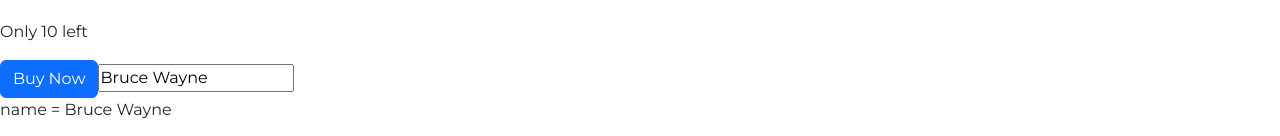
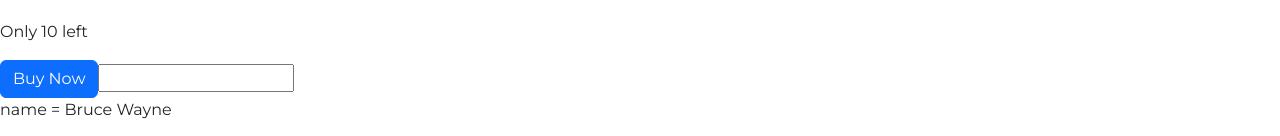
Before and after one commit to Subhro-ai/learningAngular, an Angular app: page / in a window 1280 px wide. Shown: the part 661-797 px from the top of the page. Built offline with nearby package versions, Linux system fonts and the light colour scheme.

Commit message:
Property binding 2

```diff
--- a/src/app/product-list/product-list.component.html
+++ b/src/app/product-list/product-list.component.html
@@ -5,5 +5,5 @@
 <p>Discounted Price : {{ getDiscount().toFixed(0) }} </p>
 <p> {{ product.inStock > 0 ? 'Only ' + product.inStock + ' left' : "Not in stock" }} </p>
 <button type="button" class="btn btn-primary" [disabled] = " !(product.inStock > 0) ">Buy Now</button>
-<input [value]="name" (input) = "onNameChange()" ><br>
+<input (input) = "onNameChange($event)" ><br>
 <p>name = {{name}} </p>
--- a/src/app/product-list/product-list.component.ts
+++ b/src/app/product-list/product-list.component.ts
@@ -20,7 +20,8 @@ export class ProductListComponent {
     return this.product.price - this.product.price * this.product.discount / 100
   }
 
-  onNameChange() {
-    this.name = "mark"
+  onNameChange(event: any) {
+    this.name = event.target.value
+
   }
 }
```
